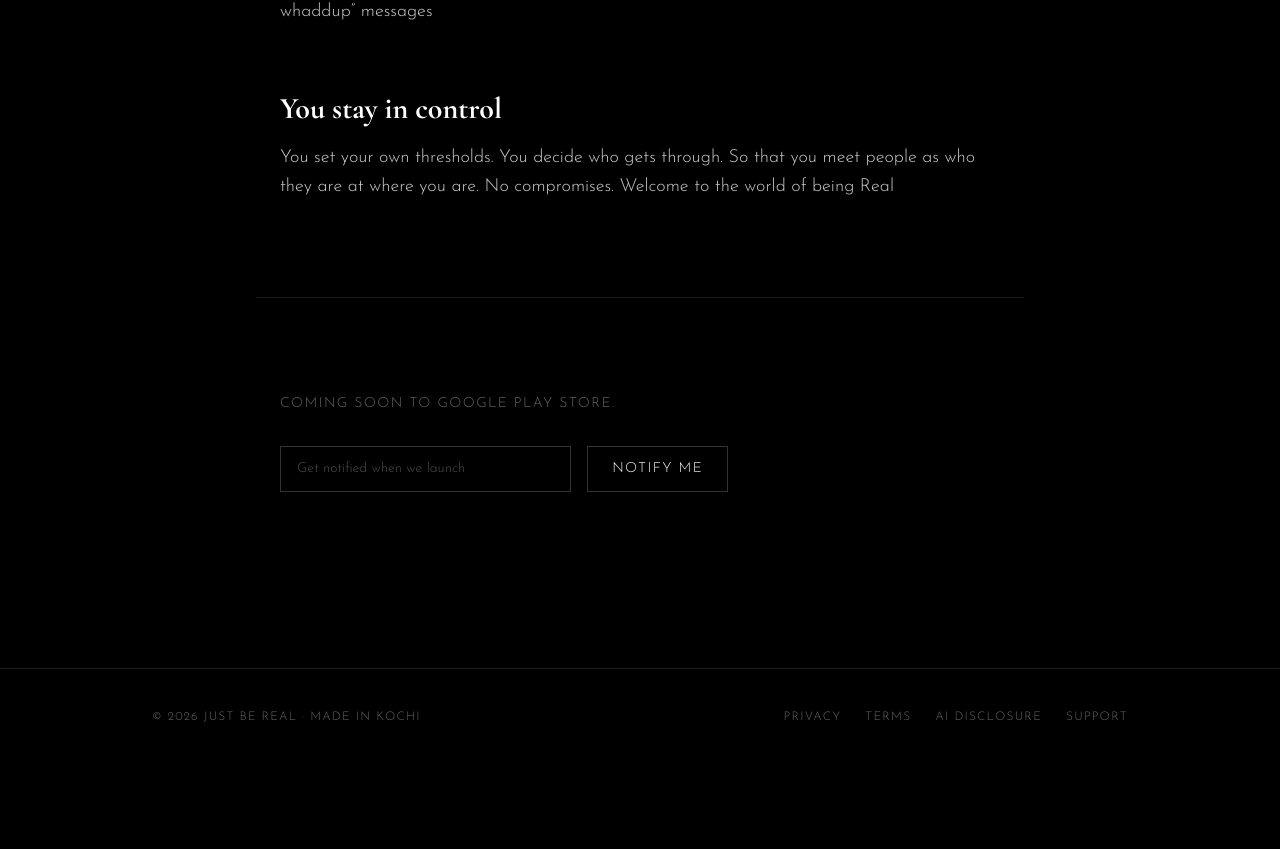
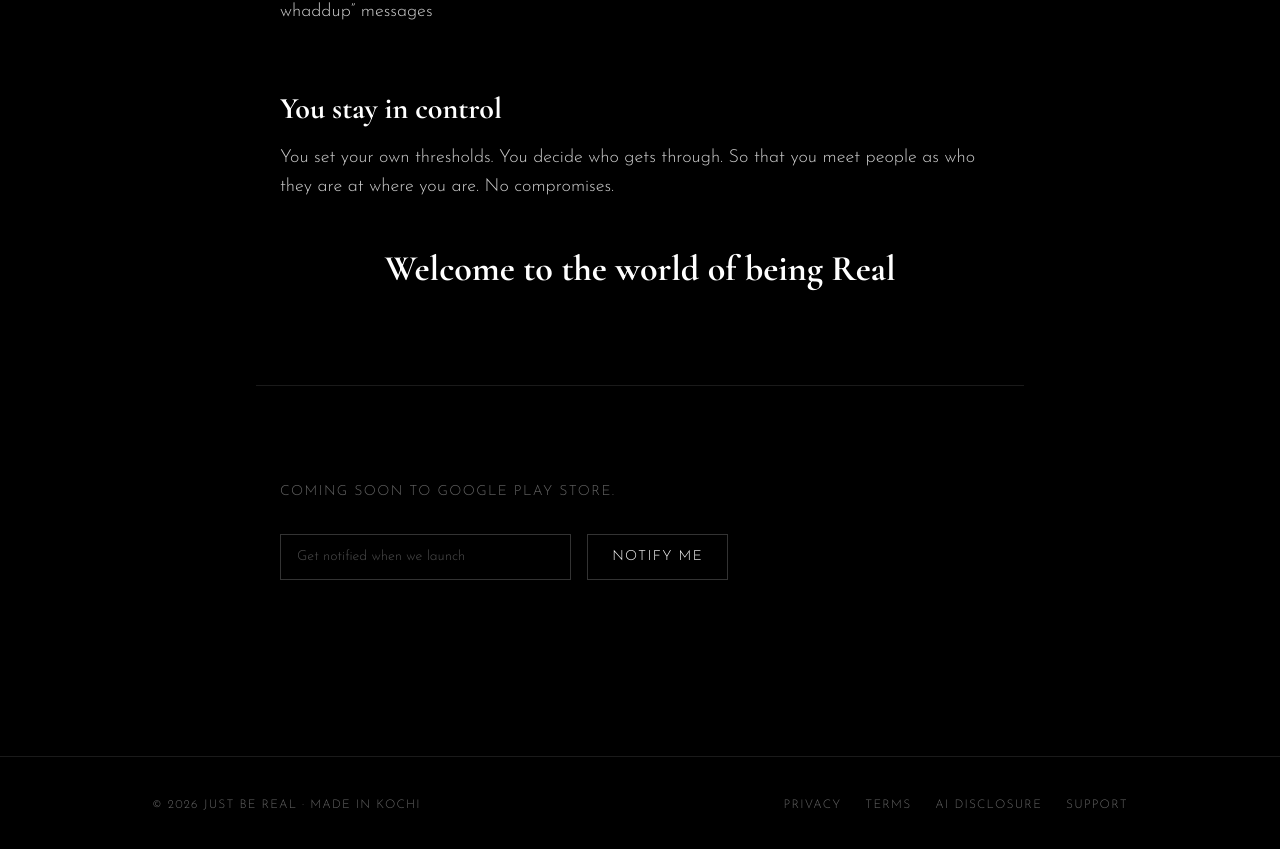
Before and after one commit to Anooppjay/justbereal-website, a Next.js app: page / in a window 1280 px wide. Shown: the part 1592-2441 px from the top of the page. Before the commit the page ends 2357 px from the top, so only its background shows below. Built offline with nearby package versions, Linux system fonts and the light colour scheme.

Commit message:
Body: pull out closing phrase as standalone serif centred heading in subsection 4

```diff
--- a/app/page.tsx
+++ b/app/page.tsx
@@ -71,7 +71,10 @@ export default function Home() {
           </h2>
           <p className="font-sans font-light text-lg leading-relaxed text-white/80">
             You set your own thresholds. You decide who gets through. So that you meet people as who
-            they are at where you are. No compromises. Welcome to the world of being Real
+            they are at where you are. No compromises.
+          </p>
+          <p className="font-serif font-bold text-3xl sm:text-4xl text-center mt-12">
+            Welcome to the world of being Real
           </p>
         </div>
 
```
